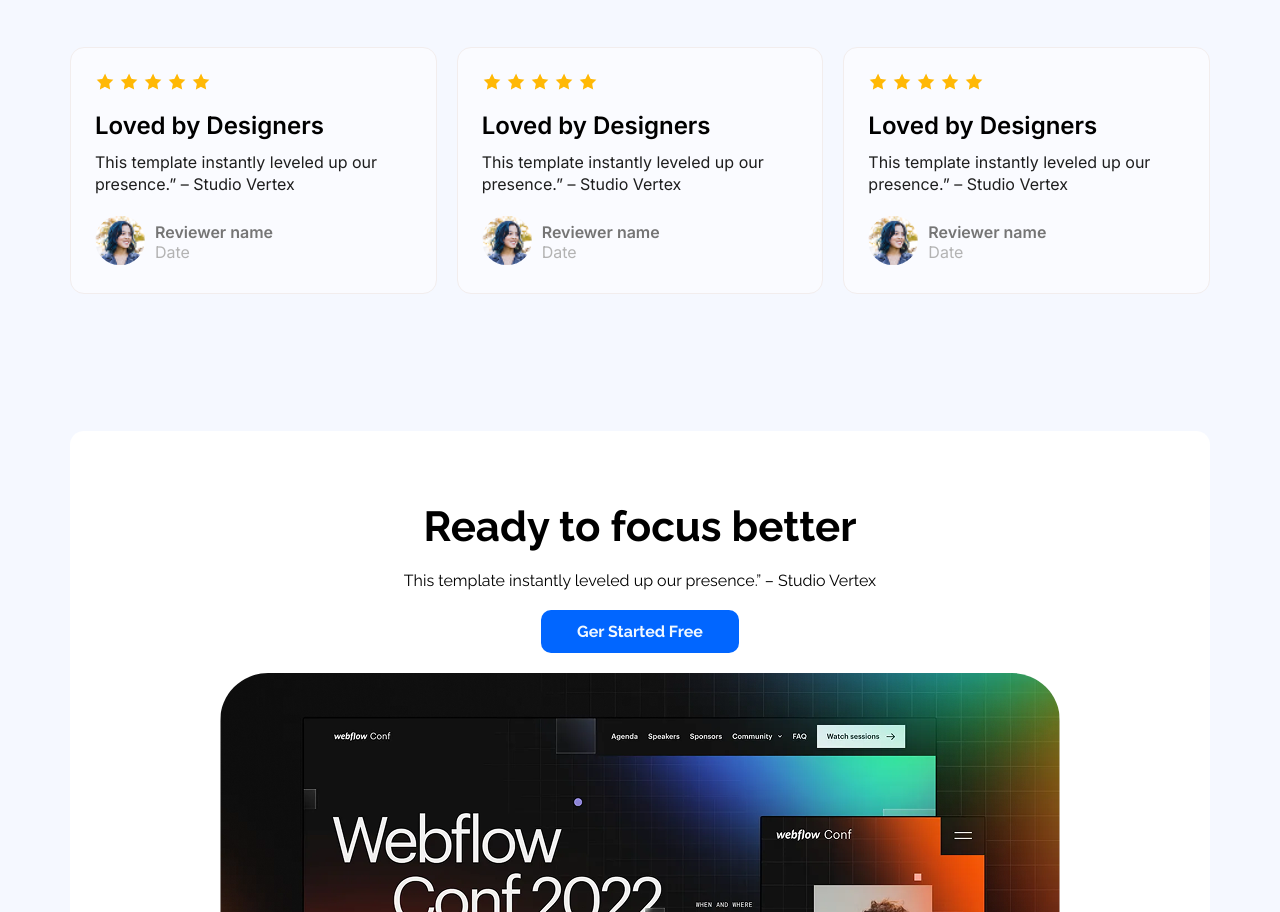
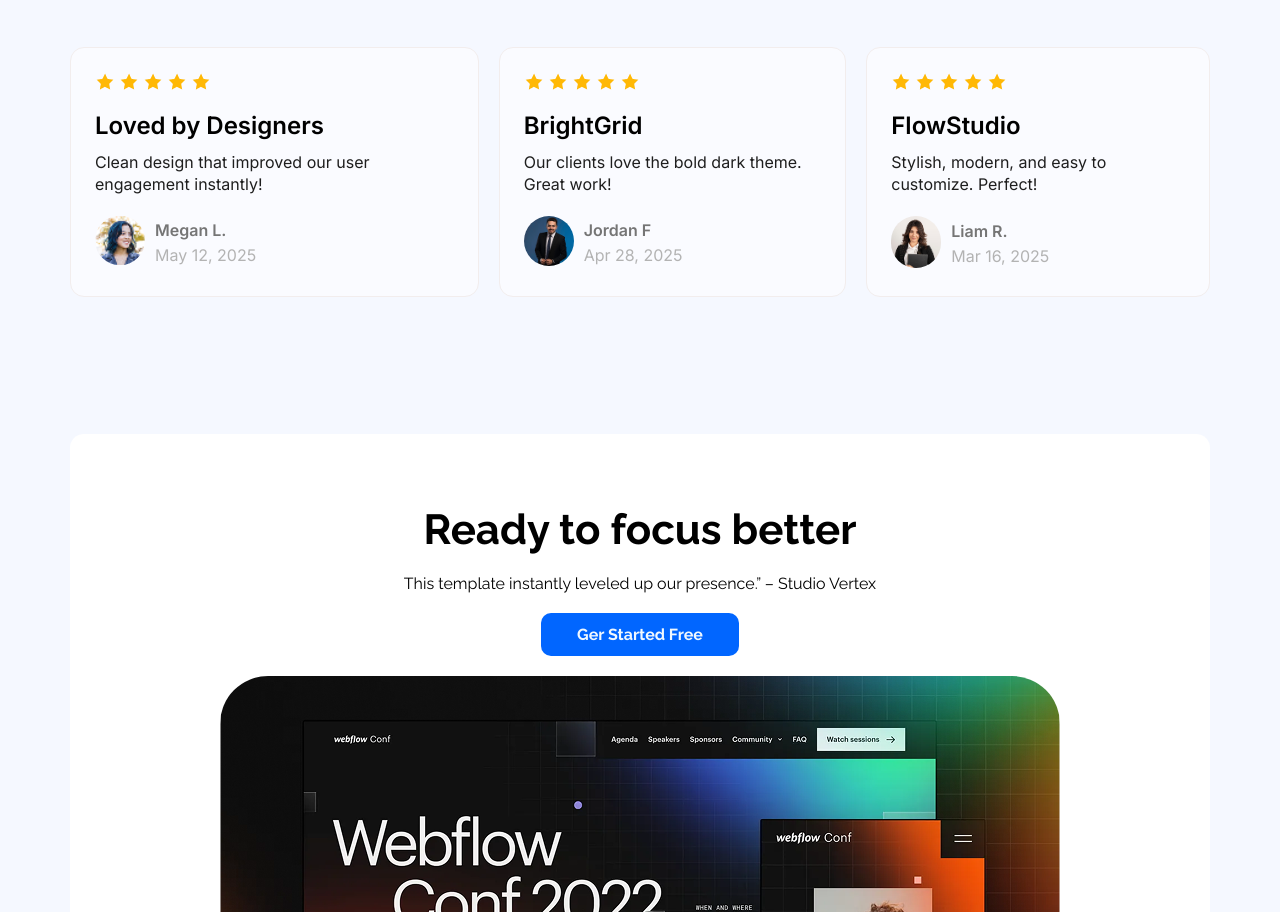
Before and after one commit to lukmanhasu/asisignment-one, a plain HTML site: page index.html in a window 1280 px wide. Shown: the part 1833-2745 px from the top of the page. Drawn offline with Linux system fonts and the light colour scheme.

Commit message:
added some fixing and update

```diff
--- a/index.html
+++ b/index.html
@@ -67,42 +67,42 @@
             <div class="review-box">
                 <img src="images/Rating.png" alt="">
                 <h4>Loved by Designers</h4>
-                <p class="feedback">This template instantly leveled up our presence.” – Studio Vertex</p>
+                <p class="feedback">Clean design that improved our user engagement instantly!</p>
                 <div class="reviewer">
                     <div>
                         <img class="avatar" src="images/avatar.png" alt="">
                     </div>
                     <div>
-                        <h6 class="reviewer-name">Reviewer name</h6>
-                        <p class="review-date">Date</p>
+                        <h6 class="reviewer-name">Megan L.</h6>
+                        <p class="review-date">May 12, 2025</p>
                     </div>
                 </div>
             </div>
             <div class="review-box">
                 <img src="images/Rating.png" alt="">
-                <h4>Loved by Designers</h4>
-                <p class="feedback">This template instantly leveled up our presence.” – Studio Vertex</p>
+                <h4>BrightGrid </h4>
+                <p class="feedback">Our clients love the bold dark theme. Great work!</p>
                 <div class="reviewer">
                     <div>
-                        <img class="avatar" src="images/avatar.png" alt="">
+                        <img class="avatar" src="images/jordan.png" alt="">
                     </div>
                     <div>
-                        <h6 class="reviewer-name">Reviewer name</h6>
-                        <p class="review-date">Date</p>
+                        <h6 class="reviewer-name">Jordan F</h6>
+                        <p class="review-date">Apr 28, 2025</p>
                     </div>
                 </div>
             </div>
             <div class="review-box">
                 <img src="images/Rating.png" alt="">
-                <h4>Loved by Designers</h4>
-                <p class="feedback">This template instantly leveled up our presence.” – Studio Vertex</p>
+                <h4>FlowStudio</h4>
+                <p class="feedback">Stylish, modern, and easy to customize. Perfect!</p>
                 <div class="reviewer">
                     <div>
-                        <img class="avatar" src="images/avatar.png" alt="">
+                        <img class="avatar" src="images/lima.png" alt="">
                     </div>
                     <div>
-                        <h6 class="reviewer-name">Reviewer name</h6>
-                        <p class="review-date">Date</p>
+                        <h6 class="reviewer-name">Liam R.</h6>
+                        <p class="review-date">Mar 16, 2025</p>
                     </div>
                 </div>
             </div>
--- a/styles/styles.css
+++ b/styles/styles.css
@@ -105,6 +105,7 @@ header {
     width: 100%;
     border-radius: 48px;
 }
+/*productive-users-section*/
 .productive-users-section{
     background-color: #277dff1e;
     padding: 50px 80px;
@@ -133,6 +134,72 @@ header {
     font-weight: 400;
     color: rgba(0, 0, 0, 0.5);
 }
+/*user feedback section*/
+.reviewer{
+    display: flex;
+    align-items: center;
+    column-gap: 10px;
+}
+.reviewer-name{
+    color: #757575;
+}
+.review-date{
+    font-family: inter;
+    font-weight: 400;
+    font-size: 16px;
+    color: #B3B3B3;
+    margin-top: 5px;
+}
+.avatar{
+    width: 50px;
+    border-radius: 100px;
+}
+.feedback{
+    font-family: inter;
+    font-size: 16px;
+    font-weight: 400;
+    line-height: 140%;
+    color: #1E1E1E;
+    margin-top: -10px;
+}
+.review-box{
+    display: flex;
+    flex-direction: column;
+    align-items: start;
+    row-gap: 20px;
+    border: solid 1px #F2EDED;
+    border-radius: 14px;
+    padding: 24px;
+    background-color: rgba(255, 255, 255, 0.5);
+}
+.reviews-section{
+    display: flex;
+    flex-direction: row;
+    column-gap: 20px;
+}
+.reviews-main-section{
+    margin-top: 137px;
+    display: flex;
+    flex-direction: column;
+    align-items: center;
+    row-gap: 50px;
+}
+
+/*ready to focus section*/
+.ready-to-focus{
+    margin-top: 137px;
+    display: flex;
+    flex-direction: column;
+    align-items: center;
+    row-gap: 20px;
+    background-color: #FFFFFF;
+    padding: 71px 0px;
+    border-radius: 14px;
+}
+.ready-to-focus img{
+    border-radius: 48px;
+}
+/*get in touch section*/
 .get-in-touch-section{
     margin-top: 92px;
     padding: 71px 0px;
@@ -171,6 +238,7 @@ form{
 .form-column{
     width: 40%;
 }
+/*footer section*/
 .footer-logo{
     width: 250px;
 }
@@ -206,64 +274,3 @@ ul li{
     color: #8987A1;
     margin-bottom: 10px;
 }
-.reviewer{
-    display: flex;
-    align-items: center;
-    column-gap: 10px;
-}
-.reviewer-name{
-    color: #757575;
-}
-.review-date{
-    font-family: inter;
-    font-weight: 400;
-    font-size: 16px;
-    color: #B3B3B3;
-}
-.avatar{
-    width: 50px;
-    border-radius: 100px;
-}
-.feedback{
-    font-family: inter;
-    font-size: 16px;
-    font-weight: 400;
-    line-height: 140%;
-    color: #1E1E1E;
-    margin-top: -10px;
-}
-.review-box{
-    display: flex;
-    flex-direction: column;
-    align-items: start;
-    row-gap: 20px;
-    border: solid 1px #F2EDED;
-    border-radius: 14px;
-    padding: 24px;
-    background-color: rgba(255, 255, 255, 0.5);
-}
-.reviews-section{
-    display: flex;
-    flex-direction: row;
-    column-gap: 20px;
-}
-.reviews-main-section{
-    margin-top: 137px;
-    display: flex;
-    flex-direction: column;
-    align-items: center;
-    row-gap: 50px;
-}
-.ready-to-focus{
-    margin-top: 137px;
-    display: flex;
-    flex-direction: column;
-    align-items: center;
-    row-gap: 20px;
-    background-color: #FFFFFF;
-    padding: 71px 0px;
-    border-radius: 14px;
-}
-.ready-to-focus img{
-    border-radius: 48px;
-}
```
Also changed, not shown: images/jordan.png (added), images/lima.png (added).
